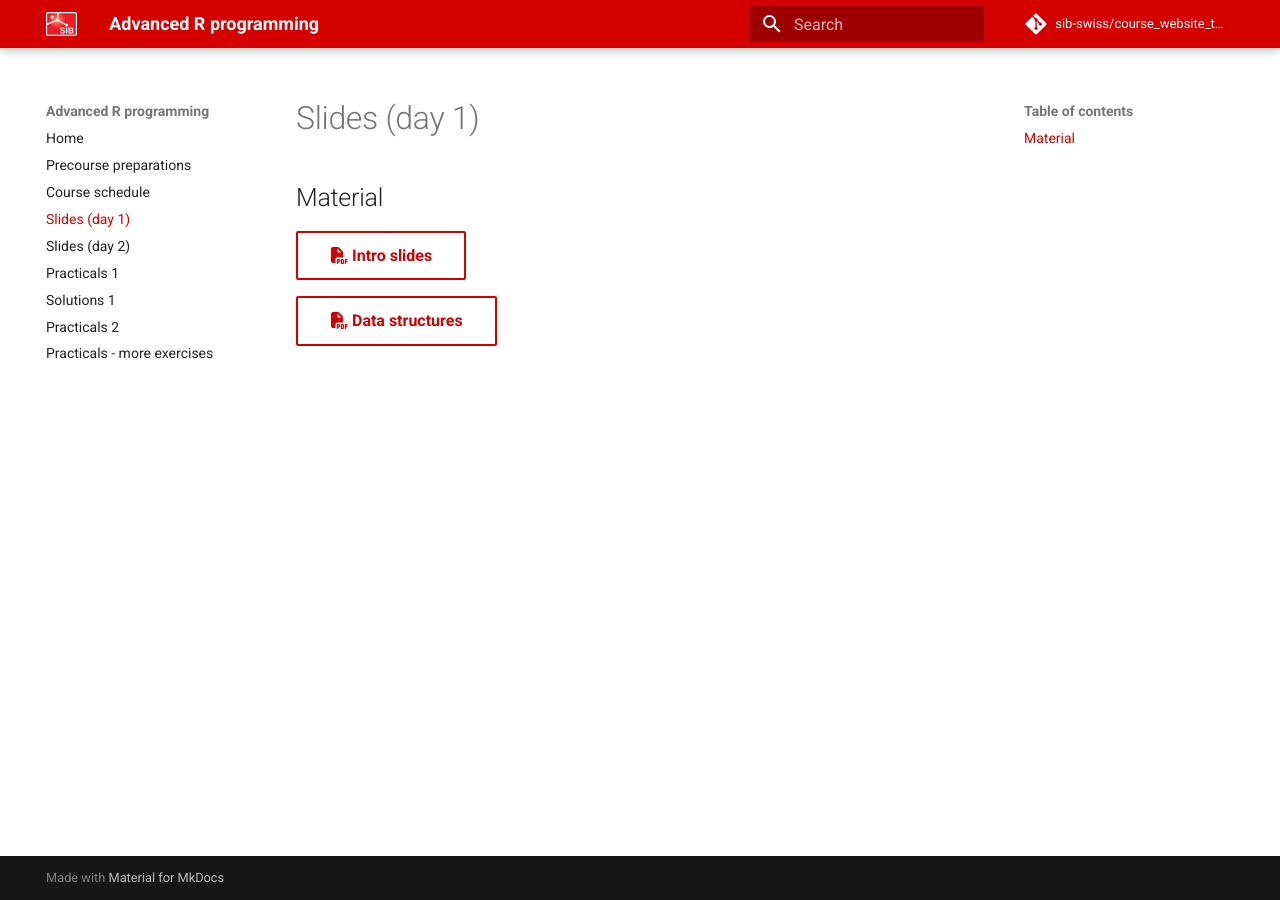
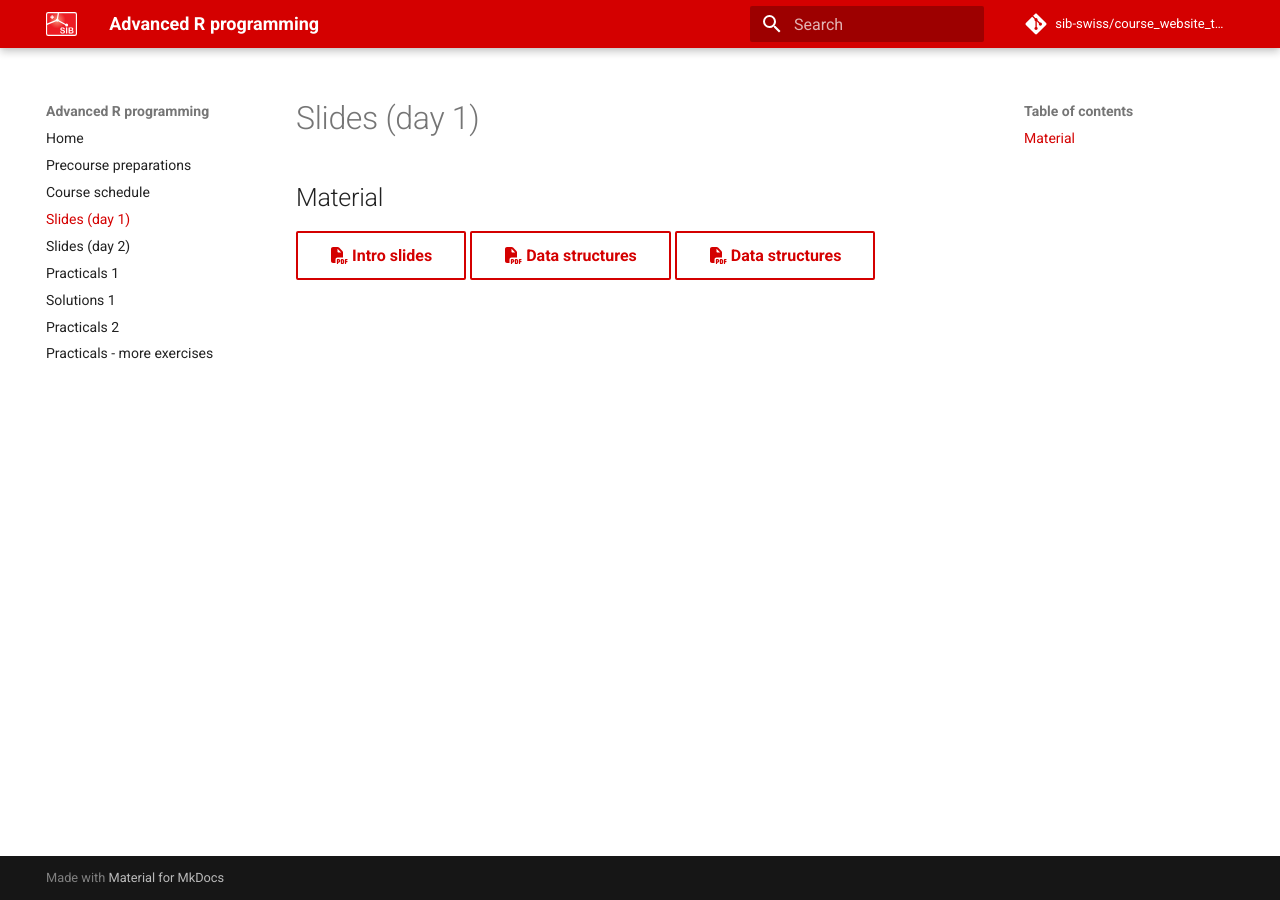
Before and after one commit to sib-swiss/advanced-r-training, an MkDocs documentation site: the page built from docs/slides_1.md, in a window 1280 px wide. Built offline with MkDocs 1.6.1 and Material for MkDocs 9.7.7, drawn with Linux system fonts in a browser that asks for light colours; comment, search, counter and statistics services are not loaded.

Commit message:
Add OOP slides

```diff
--- a/docs/slides_1.md
+++ b/docs/slides_1.md
@@ -1,5 +1,5 @@
 ## Material
 
 [:fontawesome-solid-file-pdf: Intro slides](./assets/pdf/advanced_R_intro.pdf){: .md-button }
-
 [:fontawesome-solid-file-pdf: Data structures](assets/pdf/advanced_R_data_structures.pdf){: .md-button }
+[:fontawesome-solid-file-pdf: Data structures](assets/pdf/advanced_R_oop.pdf){: .md-button }
```
Also changed, not shown: 1 other file.
